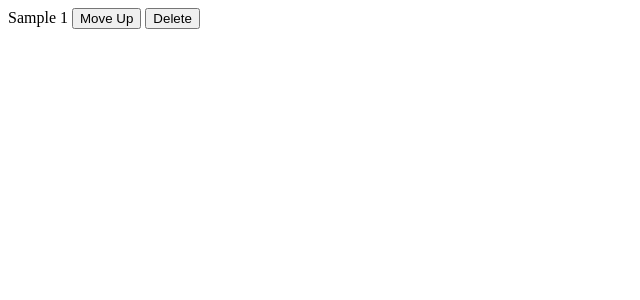
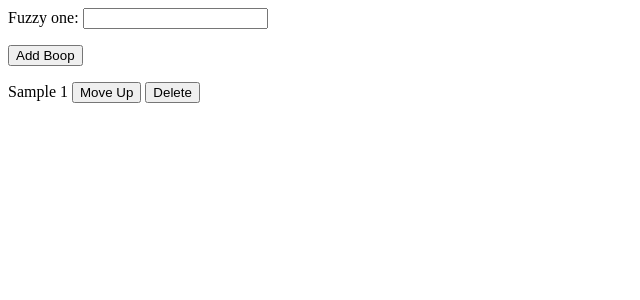
Before and after one commit to brucestull/boop-snoot, a Django app: page /boops/ in a window 1280 px wide. Shown: the top 300 px of the page, without its empty margins (0-640 px from the left). Run offline with Django 4.2, Linux system fonts and the light colour scheme; tables that the repository leaves empty hold one stand-in row (values such as "Sample post").

Commit message:
Big changes

```diff
--- /dev/null
+++ b/boops/forms.py
@@ -0,0 +1,19 @@
+from typing import Any
+from django import forms
+from .models import Boop
+from django.db import models
+
+
+class BoopForm(forms.ModelForm):
+    class Meta:
+        model = Boop
+        fields = ["fuzzy_one"]
+
+    def save(self, commit: bool = ...) -> Any:
+        # if the object is new and doesn't have an order yet
+        highest_order = Boop.objects.all().aggregate(models.Max("order"))["order__max"]
+        # add one to that number and make it this object's order
+        self.order = (highest_order if highest_order is not None else -1) + 1
+        # Call the "real" save() method. In other words, call the super class'
+        # save() method.
+        return super().save(commit)
--- a/boops/templates/boop_list.html
+++ b/boops/templates/boop_list.html
@@ -1,3 +1,8 @@
+<form method="post" action="{% url 'boop_list' %}">
+    {% csrf_token %}
+    {{ form.as_p }}  <!-- Render the form fields -->
+    <button type="submit">Add Boop</button>
+</form>
 {% for boop in boops %}
     {{ boop.fuzzy_one }} {{ boop.order }}
     <form method="post" action="{% url 'move_up' boop.id %}" style="display:inline;">
--- a/boops/urls.py
+++ b/boops/urls.py
@@ -3,7 +3,7 @@
 from . import views
 
 urlpatterns = [
-    path('', views.boop_list_view, name='boop_list'),
-    path('<int:boop_id>/move-up/', views.move_up, name='move_up'),
-    path('<int:boop_id>/delete/', views.delete_boop, name='delete_boop'),
+    path("", views.boop_list_view, name="boop_list"),
+    path("<int:boop_id>/move-up/", views.move_up, name="move_up"),
+    path("<int:boop_id>/delete/", views.delete_boop, name="delete_boop"),
 ]
--- a/boops/views.py
+++ b/boops/views.py
@@ -1,11 +1,26 @@
 from django.shortcuts import get_object_or_404, redirect, render
+from django.urls import reverse_lazy
+from django.views.generic import CreateView
 
 from .models import Boop
+from .forms import BoopForm
 
 
 def boop_list_view(request):
     boops = Boop.objects.all()
-    return render(request, 'boop_list.html', {'boops': boops})
+    form = BoopForm()
+
+    # Check if form is submitted
+    if request.method == "POST":
+        form = BoopForm(request.POST)
+        if form.is_valid():
+            new_boop = form.save(commit=False)
+            new_boop.save()
+            return redirect(
+                "boop_list"
+            )  # assuming 'boop_list' is the name of the URL pattern for this view
+
+    return render(request, "boop_list.html", {"boops": boops, "form": form})
 
 
 def move_up(request, boop_id):
@@ -18,11 +33,11 @@
         previous_boop.save()
         Boop.reorder_all()
 
-    return redirect('boop_list')
+    return redirect("boop_list")
 
 
 def delete_boop(request, boop_id):
     boop = get_object_or_404(Boop, id=boop_id)
     boop.delete()
     Boop.reorder_all()
-    return redirect('boop_list')
+    return redirect("boop_list")
--- a/config/urls.py
+++ b/config/urls.py
@@ -14,12 +14,14 @@
     1. Import the include() function: from django.urls import include, path
     2. Add a URL to urlpatterns:  path('blog/', include('blog.urls'))
 """
+import debug_toolbar
 from django.contrib import admin
 from django.urls import include, path
 from django.views.generic.base import RedirectView
 
 urlpatterns = [
+    path("__debug__/", include(debug_toolbar.urls)),
     path("", RedirectView.as_view(url="boops/")),
-    path('admin/', admin.site.urls),
-    path('boops/', include('boops.urls'), name='boops'),
+    path("admin/", admin.site.urls),
+    path("boops/", include("boops.urls"), name="boops"),
 ]
```
Also changed, not shown: boops/admin.py (+24 -0 lines), config/settings.py (+42 -36 lines), 2 other files.
